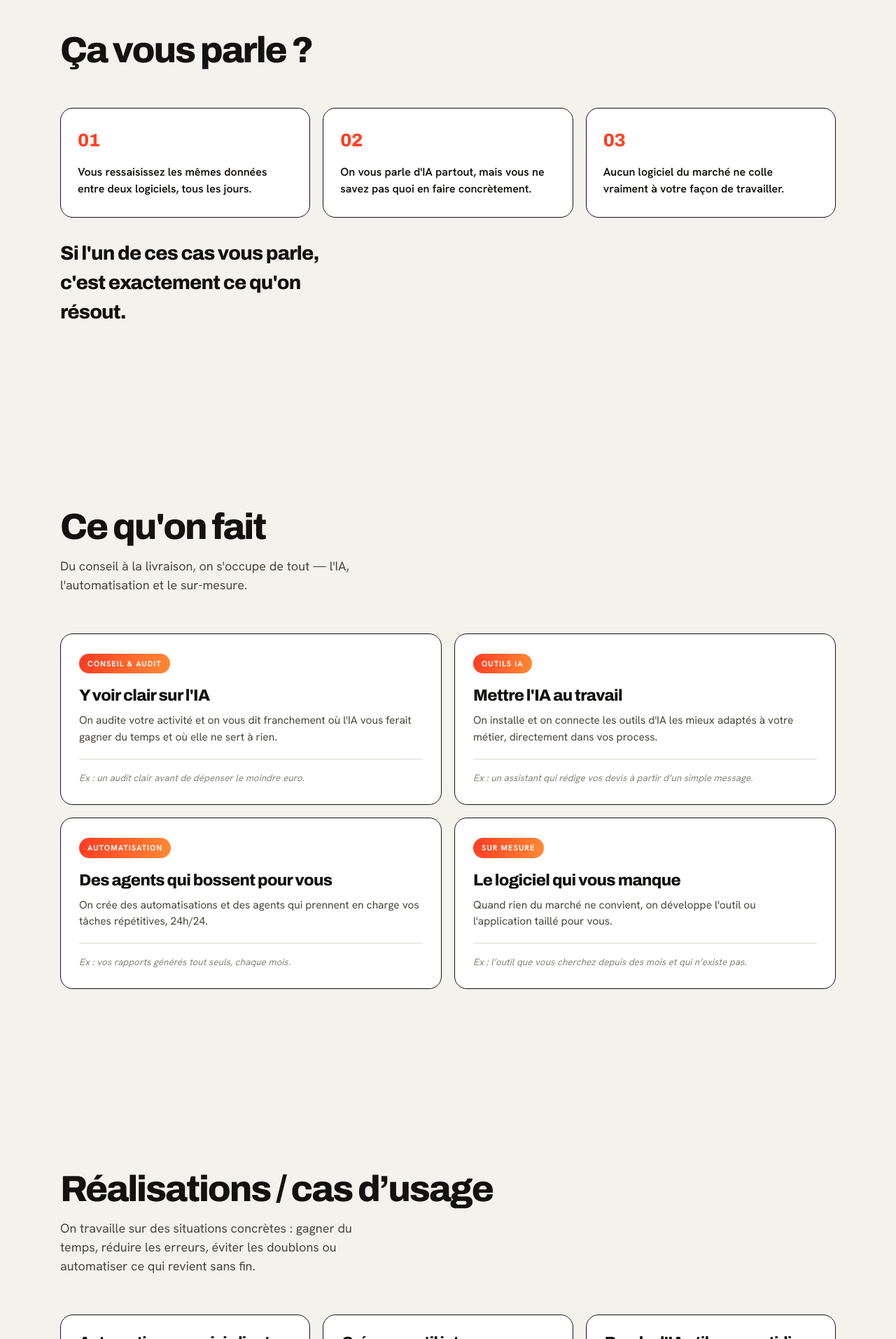
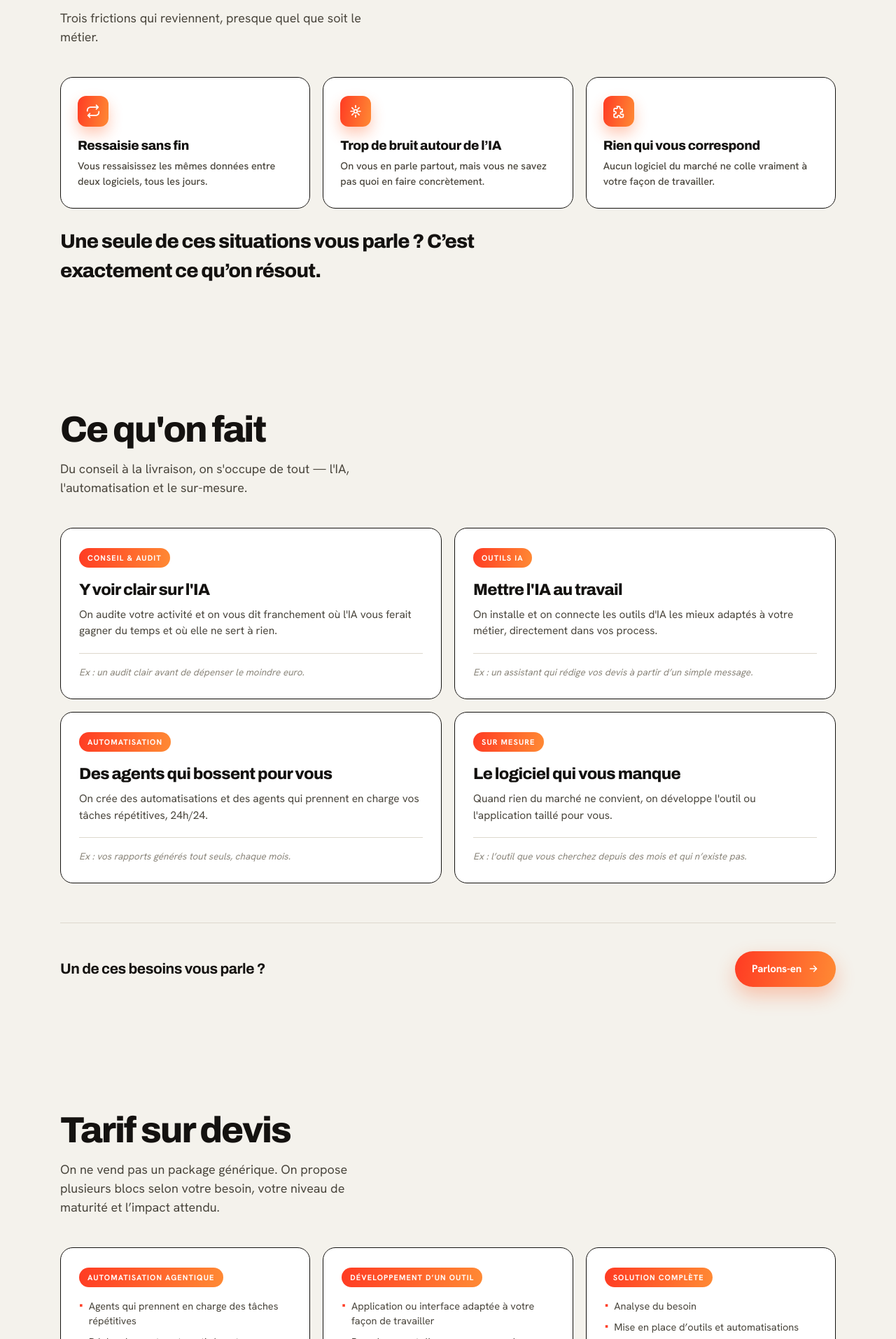
Before and after one commit to Baptdcb/myblok, a React (Vite) app: page / in a window 1280 px wide. Shown: the part 887-2800 px from the top of the page at 70% size. Built offline with nearby package versions, Linux system fonts and the light colour scheme.

Commit message:
Refactor content structure and update styles; remove unused sections and enhance AI section CTA

```diff
--- a/src/App.jsx
+++ b/src/App.jsx
@@ -2,7 +2,7 @@ import { useTheme, useLang } from './hooks.js'
 import { content } from './content.js'
 import Nav from './components/Nav.jsx'
 import Hero from './components/Hero.jsx'
-import { Problem, Offer, CasesSection, MethodSection, PricingSection, Process, About } from './components/Sections.jsx'
+import { Problem, Offer, PricingSection, Process, About } from './components/Sections.jsx'
 import AISection from './components/AISection.jsx'
 import Contact from './components/Contact.jsx'
 import Footer from './components/Footer.jsx'
@@ -24,8 +24,6 @@ export default function App() {
         <Hero t={t} />
         <Problem t={t} />
         <Offer t={t} />
-        <CasesSection t={t} />
-        <MethodSection t={t} />
         <PricingSection t={t} />
         <AISection t={t} />
         <Process t={t} />
--- a/src/components/Sections.jsx
+++ b/src/components/Sections.jsx
@@ -1,4 +1,14 @@
 import { Reveal, Icon } from './common.jsx'
+
+/* ---------------- Section CTA ---------------- */
+function SectionCta({ cta }) {
+  return (
+    <Reveal className="section-cta" delay={2}>
+      <span>{cta.text}</span>
+      <a href="#contact" className="btn btn-primary">{cta.button} <Icon.arrow /></a>
+    </Reveal>
+  )
+}
 
 /* ---------------- Problem ---------------- */
 export function Problem({ t }) {
@@ -8,14 +18,19 @@ export function Problem({ t }) {
       <div className="container">
         <Reveal className="section-head">
           <h2 id="problem-title" className="section-title">{problem.title}</h2>
+          <p className="section-intro">{problem.intro}</p>
         </Reveal>
         <div className="problem-list">
-          {problem.items.map((item, i) => (
-            <Reveal key={i} className="glass problem-item" delay={i + 1}>
-              <span className="p-mark" aria-hidden="true">{String(i + 1).padStart(2, '0')}</span>
-              <p>{item}</p>
-            </Reveal>
-          ))}
+          {problem.items.map((item, i) => {
+            const ItemIcon = Icon[item.icon]
+            return (
+              <Reveal key={i} className="glass problem-item" delay={i + 1}>
+                <span className="p-icon" aria-hidden="true"><ItemIcon /></span>
+                <h3>{item.title}</h3>
+                <p>{item.desc}</p>
+              </Reveal>
+            )
+          })}
         </div>
         <Reveal className="problem-foot" delay={2}>
           <span dangerouslySetInnerHTML={{ __html: problem.foot }} />
@@ -45,53 +60,7 @@ export function Offer({ t }) {
             </Reveal>
           ))}
         </div>
-      </div>
-    </section>
-  )
-}
-
-/* ---------------- Cases ---------------- */
-export function CasesSection({ t }) {
-  const { cases } = t
-  return (
-    <section id="realisations" className="section" aria-labelledby="cases-title">
-      <div className="container">
-        <Reveal className="section-head">
-          <h2 id="cases-title" className="section-title">{cases.title}</h2>
-          <p className="section-intro">{cases.intro}</p>
-        </Reveal>
-        <div className="case-grid">
-          {cases.items.map((item, i) => (
-            <Reveal key={i} className="glass case-card" delay={i + 1}>
-              <h3>{item.title}</h3>
-              <p>{item.desc}</p>
-            </Reveal>
-          ))}
-        </div>
-      </div>
-    </section>
-  )
-}
-
-/* ---------------- Method ---------------- */
-export function MethodSection({ t }) {
-  const { method } = t
-  return (
-    <section id="method" className="section" aria-labelledby="method-title">
-      <div className="container">
-        <Reveal className="section-head">
-          <h2 id="method-title" className="section-title">{method.title}</h2>
-          <p className="section-intro">{method.intro}</p>
-        </Reveal>
-        <div className="method-grid">
-          {method.steps.map((step, i) => (
-            <Reveal key={i} className="glass method-card" delay={i + 1}>
-              <span className="method-step">{step.n}</span>
-              <h3>{step.title}</h3>
-              <p>{step.desc}</p>
-            </Reveal>
-          ))}
-        </div>
+        <SectionCta cta={offer.cta} />
       </div>
     </section>
   )
@@ -146,6 +115,7 @@ export function Process({ t }) {
             </Reveal>
           ))}
         </div>
+        <SectionCta cta={process.cta} />
       </div>
     </section>
   )
--- a/src/components/common.jsx
+++ b/src/components/common.jsx
@@ -37,4 +37,20 @@ export const Icon = {
       <path d="M4 7h16M4 12h16M4 17h16" />
     </svg>
   ),
+  repeat: (p) => (
+    <svg width="22" height="22" viewBox="0 0 24 24" fill="none" stroke="currentColor" strokeWidth="1.9" strokeLinecap="round" strokeLinejoin="round" {...p}>
+      <path d="M17 2.5 20 5.5 17 8.5M20 5.5H8a5 5 0 0 0-5 5v1M7 21.5 4 18.5 7 15.5M4 18.5h12a5 5 0 0 0 5-5v-1" />
+    </svg>
+  ),
+  spark: (p) => (
+    <svg width="22" height="22" viewBox="0 0 24 24" fill="none" stroke="currentColor" strokeWidth="1.9" strokeLinecap="round" strokeLinejoin="round" {...p}>
+      <path d="M12 3v3M12 18v3M4.5 12h3M16.5 12h3M6.5 6.5l2 2M15.5 15.5l2 2M17.5 6.5l-2 2M8.5 15.5l-2 2" />
+      <circle cx="12" cy="12" r="2.6" />
+    </svg>
+  ),
+  puzzle: (p) => (
+    <svg width="22" height="22" viewBox="0 0 24 24" fill="none" stroke="currentColor" strokeWidth="1.9" strokeLinecap="round" strokeLinejoin="round" {...p}>
+      <path d="M9 4.5h3.2a1.6 1.6 0 0 1 1.55 2 1.6 1.6 0 0 0 1.95 1.95 1.6 1.6 0 0 1 2 1.55V13h-1.2a1.9 1.9 0 1 0 0 3.8H19v3.2a1.5 1.5 0 0 1-1.5 1.5h-3.7v-1.3a1.9 1.9 0 1 0-3.8 0V21.5H6a1.5 1.5 0 0 1-1.5-1.5v-3.7h1.3a1.9 1.9 0 1 0 0-3.8H4.5V9a1.5 1.5 0 0 1 1.5-1.5h1.7A1.6 1.6 0 0 0 9 4.5Z" />
+    </svg>
+  ),
 }
--- a/src/content.js
+++ b/src/content.js
@@ -14,7 +14,7 @@ export const content = {
       cta: 'Nous contacter',
     },
     hero: {
-      pre: 'Des outils',
+      pre: 'Des outils IA',
       grad: 'sur mesure',
       post: 'pour les PME',
       sub: "On conçoit et on met en place l'IA, les automatisations et les logiciels sur mesure qui font gagner du temps à votre entreprise. En direct, sans agence.",
@@ -23,13 +23,14 @@ export const content = {
       tag: '+ votre besoin',
     },
     problem: {
-      title: 'Ça vous parle ?',
+      title: 'Des blocages qu’on voit tout le temps',
+      intro: 'Trois frictions qui reviennent, presque quel que soit le métier.',
       items: [
-        'Vous ressaisissez les mêmes données entre deux logiciels, tous les jours.',
-        "On vous parle d'IA partout, mais vous ne savez pas quoi en faire concrètement.",
-        "Aucun logiciel du marché ne colle vraiment à votre façon de travailler.",
+        { icon: 'repeat', title: 'Ressaisie sans fin', desc: 'Vous ressaisissez les mêmes données entre deux logiciels, tous les jours.' },
+        { icon: 'spark', title: 'Trop de bruit autour de l’IA', desc: "On vous en parle partout, mais vous ne savez pas quoi en faire concrètement." },
+        { icon: 'puzzle', title: 'Rien qui vous correspond', desc: "Aucun logiciel du marché ne colle vraiment à votre façon de travailler." },
       ],
-      foot: "Si l'un de ces cas vous parle, c'est exactement ce qu'on résout.",
+      foot: "Une seule de ces situations vous parle ? C’est exactement ce qu’on résout.",
     },
     offer: {
       title: "Ce qu'on fait",
@@ -60,30 +61,13 @@ export const content = {
           example: 'Ex : l’outil que vous cherchez depuis des mois et qui n’existe pas.',
         },
       ],
+      cta: { text: 'Un de ces besoins vous parle ?', button: 'Parlons-en' },
     },
     ai: {
       title: 'La bonne IA, pas la plus à la mode.',
       text: "On met en place l'IA la plus adaptée à votre secteur et à vos besoins — après un audit clair de ce qui vous fera vraiment gagner du temps. On choisit et on installe le bon outil, pas le plus tendance.",
       tools: ['Claude', 'ChatGPT', 'Gemini', 'Codex', 'Copilot', 'Mistral', 'Perplexity', 'Llama', 'Cursor', 'n8n', 'Zapier', 'Make'],
-    },
-    cases: {
-      title: 'Réalisations / cas d’usage',
-      intro: 'On travaille sur des situations concrètes : gagner du temps, réduire les erreurs, éviter les doublons ou automatiser ce qui revient sans fin.',
-      items: [
-        { title: 'Automatiser un suivi client', desc: 'Un flux qui collecte les infos, les relie à un outil interne et déclenche des actions sans intervention manuelle.' },
-        { title: 'Créer un outil interne', desc: 'Une application simple pour remplacer une feuille, un tableau ou des échanges de mails trop répétitifs.' },
-        { title: 'Rendre l’IA utile au quotidien', desc: 'Un assistant ou un agent qui aide à rédiger, classer, résumer ou préparer des documents plus vite.' },
-      ],
-    },
-    method: {
-      title: 'Méthode de travail détaillée',
-      intro: 'On ne part pas dans le code tout de suite. On pose le cadre, puis on construit proprement avec des étapes claires.',
-      steps: [
-        { n: '01', title: 'Comprendre le besoin', desc: 'On écoute votre contexte, vos contraintes, vos habitudes et les points qui bloquent vraiment.' },
-        { n: '02', title: 'Choisir le bon levier', desc: 'On identifie si le bon levier est une automatisation, un outil sur mesure ou une intégration IA.' },
-        { n: '03', title: 'Construire par itérations', desc: 'On avance par petites étapes concrètes, avec des retours réguliers pour éviter les surprises.' },
-        { n: '04', title: 'Former et accompagner', desc: 'On explique ce qui a été mis en place et on reste disponible pour l’évolution du projet.' },
-      ],
+      cta: { text: 'Envie d’un audit clair de votre activité ?', button: 'Demander un audit' },
     },
     pricing: {
       title: 'Tarif sur devis',
@@ -105,6 +89,7 @@ export const content = {
         { n: '04', name: 'Développement', desc: "On construit, avec des points réguliers pour que vous suiviez l'avancement." },
         { n: '05', name: 'Livraison', desc: "Outil livré, expliqué, et on reste dispo si ça doit évoluer." },
       ],
+      cta: { text: 'Prêt à démarrer ?', button: 'Réserver un échange gratuit' },
     },
     about: {
       title: 'Qui on est',
@@ -170,13 +155,14 @@ export const content = {
       tag: '+ your need',
     },
     problem: {
-      title: 'Sound familiar?',
+      title: 'Roadblocks we see all the time',
+      intro: 'Three frictions that show up no matter the industry.',
       items: [
-        'You re-enter the same data between two apps, every single day.',
-        "Everyone talks about AI, but you don't know what to actually do with it.",
-        "No off-the-shelf software really fits the way you work.",
+        { icon: 'repeat', title: 'Endless re-entry', desc: 'You re-enter the same data between two apps, every single day.' },
+        { icon: 'spark', title: 'Too much AI noise', desc: "Everyone talks about it, but you don't know what to actually do with it." },
+        { icon: 'puzzle', title: 'Nothing quite fits', desc: 'No off-the-shelf software really fits the way you work.' },
       ],
-      foot: "If any of these is you, that's exactly what we solve.",
+      foot: "If even one of these sounds familiar, that's exactly what we solve.",
     },
     offer: {
       title: 'What we do',
@@ -187,30 +173,13 @@ export const content = {
         { tag: 'Automation', title: 'Agents that work for you', desc: 'We build automations and agents that take over your repetitive tasks, 24/7.', example: 'E.g. your reports generated on their own, every month.' },
         { tag: 'Bespoke', title: 'The software you’re missing', desc: "When nothing on the market fits, we build the tool or app made for you.", example: "E.g. the tool you've been after for months that just doesn't exist." },
       ],
+      cta: { text: 'Does one of these sound like you?', button: "Let's talk" },
     },
     ai: {
       title: 'The right AI, not the trendiest.',
       text: 'We set up the AI best suited to your sector and needs — after a clear audit of what would actually save you time. We pick and install the right tool, not the buzziest one.',
       tools: ['Claude', 'ChatGPT', 'Gemini', 'Codex', 'Copilot', 'Mistral', 'Perplexity', 'Llama', 'Cursor', 'n8n', 'Zapier', 'Make'],
-    },
-    cases: {
-      title: 'Use cases / real-world examples',
-      intro: 'We work on concrete situations: saving time, reducing errors, avoiding duplicates or automating work that comes back again and again.',
-      items: [
-        { title: 'Automating client follow-up', desc: 'A flow that collects information, connects it to an internal tool and triggers actions without manual effort.' },
-        { title: 'Creating an internal tool', desc: 'A simple app to replace a spreadsheet, a shared file or too many repetitive emails.' },
-        { title: 'Making AI useful every day', desc: 'An assistant or agent that helps draft, sort, summarise or prepare documents faster.' },
-      ],
-    },
-    method: {
-      title: 'Detailed working method',
-      intro: 'We do not jump straight into code. We define the frame first, then build carefully with clear steps.',
-      steps: [
-        { n: '01', title: 'Understand the need', desc: 'We listen to your context, constraints, habits and the points that really block you.' },
-        { n: '02', title: 'Choose the right lever', desc: 'We identify whether the right solution is automation, a bespoke tool or an AI integration.' },
-        { n: '03', title: 'Build iteratively', desc: 'We move forward in practical steps with regular feedback so surprises stay low.' },
-        { n: '04', title: 'Train and support', desc: 'We explain what was put in place and stay available as the project develops.' },
-      ],
+      cta: { text: 'Want a clear audit of your business?', button: 'Request an audit' },
     },
     pricing: {
       title: 'Quote-based pricing',
@@ -232,6 +201,7 @@ export const content = {
         { n: '04', name: 'Development', desc: 'We build, with regular check-ins so you follow the progress.' },
         { n: '05', name: 'Delivery', desc: 'Tool delivered, explained, and we stay available as it evolves.' },
       ],
+      cta: { text: 'Ready to get started?', button: 'Book a free call' },
     },
     about: {
       title: 'Who we are',
--- a/src/styles.css
+++ b/src/styles.css
@@ -83,8 +83,8 @@ button { font-family: inherit; cursor: pointer; border: none; background: none;
 /* ---------- layout ---------- */
 .container { width: 100%; max-width: var(--maxw); margin: 0 auto; padding: 0 26px; }
 section { position: relative; }
-.section { padding: clamp(72px, 11vw, 130px) 0; }
-.section-head { margin-bottom: clamp(34px, 5vw, 56px); }
+.section { padding: clamp(48px, 7vw, 92px) 0; }
+.section-head { margin-bottom: clamp(28px, 4vw, 44px); }
 
 /* ---------- type ---------- */
 h1, h2, h3 { font-family: var(--font-display); font-weight: 800; line-height: 1.0; letter-spacing: -0.035em; text-wrap: balance; }
@@ -123,11 +123,11 @@ h1, h2, h3 { font-family: var(--font-display); font-weight: 800; line-height: 1.
    NAV
    ====================================================== */
 .nav-wrap { position: sticky; top: 0; z-index: 50; background: color-mix(in srgb, var(--pap) 88%, transparent); -webkit-backdrop-filter: blur(8px); backdrop-filter: blur(8px); border-bottom: 1.5px solid var(--ink); }
-.nav { max-width: var(--maxw); margin: 0 auto; height: 62px; padding: 0 26px; display: flex; align-items: center; justify-content: space-between; }
-.brand { display: inline-flex; align-items: center; gap: 10px; font-family: var(--font-display); font-weight: 800; font-size: 21px; letter-spacing: -0.04em; }
+.nav { max-width: var(--maxw); margin: 0 auto; height: 62px; padding: 0 26px; display: flex; align-items: center; justify-content: space-between; gap: 16px; }
+.brand { display: inline-flex; align-items: center; gap: 10px; flex: none; font-family: var(--font-display); font-weight: 800; font-size: 21px; letter-spacing: -0.04em; }
 .brand-mark { width: 30px; height: 30px; flex: none; object-fit: contain; display: block; }
-.nav-links { display: flex; align-items: center; gap: 26px; }
-.nav-links a { font-size: 11.5px; font-weight: 700; letter-spacing: 0.13em; text-transform: uppercase; color: var(--ink-2); transition: color 0.2s ease; }
+.nav-links { display: flex; align-items: center; gap: 22px; }
+.nav-links a { white-space: nowrap; font-size: 11.5px; font-weight: 700; letter-spacing: 0.13em; text-transform: uppercase; color: var(--ink-2); transition: color 0.2s ease; }
 .nav-links a:hover { color: var(--red); }
 .nav-right { display: flex; align-items: center; gap: 10px; }
 .icon-btn {
@@ -144,7 +144,7 @@ h1, h2, h3 { font-family: var(--font-display); font-weight: 800; line-height: 1.
 /* ======================================================
    HERO
    ====================================================== */
-.hero { position: relative; overflow: hidden; padding: clamp(56px, 9vw, 120px) 0 clamp(56px, 9vw, 110px); }
+.hero { position: relative; overflow: hidden; padding: clamp(44px, 7vw, 88px) 0 clamp(40px, 6vw, 76px); }
 .hero-grid { display: grid; justify-items: center; }
 .hero-copy {
   position: relative; z-index: 2; display: flex; flex-direction: column; align-items: center; text-align: center;
@@ -181,9 +181,14 @@ h1, h2, h3 { font-family: var(--font-display); font-weight: 800; line-height: 1.
 .problem-list { display: grid; grid-template-columns: repeat(3, 1fr); gap: 18px; }
 .problem-item { padding: 26px 24px 28px; display: flex; flex-direction: column; }
 .problem-item:hover, .step:hover, .about-side:hover { transform: translateY(-4px); box-shadow: var(--shadow); }
-.problem-item .p-mark { font-family: var(--font-display); font-weight: 800; font-size: 26px; letter-spacing: -0.02em; background: var(--grad); -webkit-background-clip: text; background-clip: text; color: transparent; }
-.problem-item p { margin-top: 14px; font-size: 16px; color: var(--ink); font-weight: 550; }
-.problem-foot { margin-top: 30px; font-family: var(--font-display); font-size: clamp(20px, 2.4vw, 28px); font-weight: 800; letter-spacing: -0.03em; max-width: 24ch; }
+.problem-item .p-icon {
+  width: 44px; height: 44px; flex: none; display: grid; place-items: center;
+  border-radius: 12px; background: var(--grad); color: #fff;
+  box-shadow: 0 10px 20px var(--grad-glow);
+}
+.problem-item h3 { margin-top: 18px; font-size: 18.5px; letter-spacing: -0.02em; }
+.problem-item p { margin-top: 8px; font-size: 14.5px; line-height: 1.5; color: var(--ink-2); font-weight: 500; }
+.problem-foot { margin-top: 26px; font-family: var(--font-display); font-size: clamp(20px, 2.4vw, 28px); font-weight: 800; letter-spacing: -0.03em; max-width: 34ch; }
 
 /* ======================================================
    OFFER
@@ -191,22 +196,29 @@ h1, h2, h3 { font-family: var(--font-display); font-weight: 800; line-height: 1.
 .offer-grid { display: grid; grid-template-columns: repeat(2, 1fr); gap: 18px; }
 
 /* ======================================================
-   CASES / METHOD / PRICING
+   PRICING
    ====================================================== */
-.case-grid, .method-grid, .pricing-grid { display: grid; gap: 18px; }
-.case-grid { grid-template-columns: repeat(3, 1fr); }
-.method-grid { grid-template-columns: repeat(4, 1fr); }
-.pricing-grid { grid-template-columns: repeat(3, 1fr); }
-.case-card, .method-card, .pricing-card { padding: 28px 26px; display: flex; flex-direction: column; }
-.case-card:hover, .method-card:hover, .pricing-card:hover { transform: translateY(-4px); box-shadow: var(--shadow); }
-.case-card h3, .method-card h3 { font-size: 22px; letter-spacing: -0.03em; }
-.case-card p, .method-card p { margin-top: 10px; color: var(--ink-2); font-size: 15px; line-height: 1.55; }
-.method-step { align-self: flex-start; font-family: var(--font-display); font-weight: 800; font-size: 28px; line-height: 1; background: var(--grad); -webkit-background-clip: text; background-clip: text; color: transparent; }
+.pricing-grid { display: grid; gap: 18px; grid-template-columns: repeat(3, 1fr); }
+.pricing-card { padding: 28px 26px; display: flex; flex-direction: column; }
+.pricing-card:hover { transform: translateY(-4px); box-shadow: var(--shadow); }
 .pricing-tag { align-self: flex-start; font-size: 11px; font-weight: 800; letter-spacing: 0.1em; text-transform: uppercase; color: #fff; background: var(--grad); padding: 6px 12px; border-radius: 100px; }
 .pricing-card ul { list-style: none; padding: 0; margin: 16px 0 0; display: flex; flex-direction: column; gap: 9px; }
 .pricing-card li { color: var(--ink-2); font-size: 14.5px; line-height: 1.45; display: flex; gap: 8px; align-items: flex-start; }
 .pricing-card li::before { content: '•'; color: var(--red); font-size: 16px; line-height: 1; margin-top: 1px; }
 .pricing-note { margin-top: 24px; font-family: var(--font-display); font-size: clamp(18px, 2vw, 24px); font-weight: 800; letter-spacing: -0.03em; color: var(--ink); }
+
+.section-cta {
+  margin-top: clamp(34px, 5vw, 56px);
+  padding-top: clamp(28px, 4vw, 40px);
+  border-top: 1.5px solid var(--line);
+  display: flex;
+  align-items: center;
+  justify-content: space-between;
+  gap: 20px;
+  flex-wrap: wrap;
+}
+.section-cta span { font-family: var(--font-display); font-size: clamp(17px, 1.8vw, 21px); font-weight: 700; letter-spacing: -0.02em; }
+.ai-sec .section-cta { margin-top: clamp(28px, 4vw, 44px); border-top: none; padding-top: 0; justify-content: center; }
 
 /* ======================================================
    AI SECTION
@@ -343,7 +355,7 @@ h1, h2, h3 { font-family: var(--font-display); font-weight: 800; line-height: 1.
   .process-track { grid-template-columns: repeat(2, 1fr); }
   .step-connector { display: none; }
 }
-@media (max-width: 720px) {
+@media (max-width: 1010px) {
   .nav-links { display: none; }
   .nav-links.open {
     display: flex; position: absolute; top: 62px; left: 0; right: 0;
@@ -351,11 +363,14 @@ h1, h2, h3 { font-family: var(--font-display); font-weight: 800; line-height: 1.
     background: var(--pap); border-bottom: 1.5px solid var(--ink);
   }
   .nav-burger { display: grid; }
+}
+@media (max-width: 720px) {
   .problem-list { grid-template-columns: 1fr; }
   .offer-grid { grid-template-columns: 1fr; }
-  .case-grid, .pricing-grid { grid-template-columns: 1fr; }
-  .method-grid { grid-template-columns: 1fr; }
+  .pricing-grid { grid-template-columns: 1fr; }
   .process-track { grid-template-columns: 1fr; }
+  .section-cta { flex-direction: column; align-items: flex-start; text-align: left; }
+  .ai-sec .section-cta { align-items: center; text-align: center; }
   .legal dl { grid-template-columns: 1fr; gap: 3px 0; }
   .legal dt { margin-top: 10px; }
   .footer-top { flex-direction: column; }
```
Also changed, not shown: src/components/AISection.jsx (+7 -1 lines), 1 other file (tests, documents, lock files or other folders).
